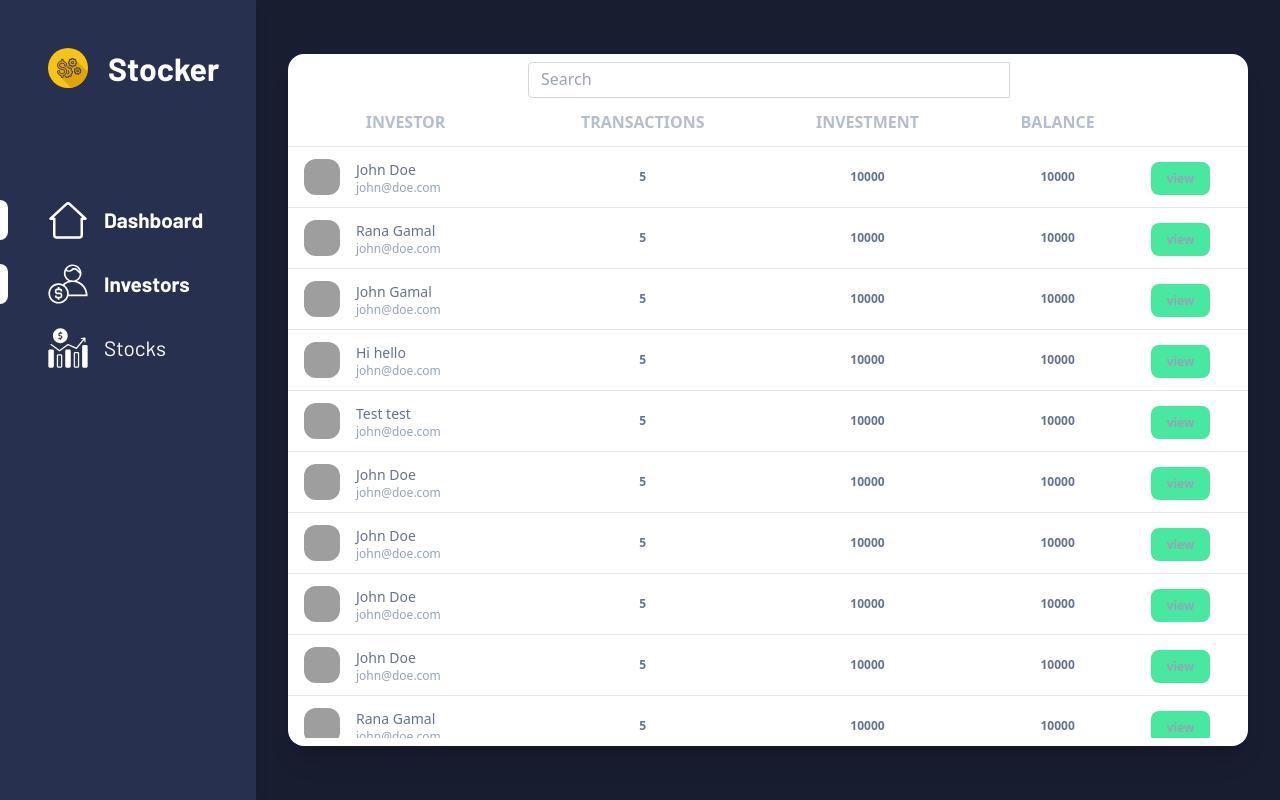
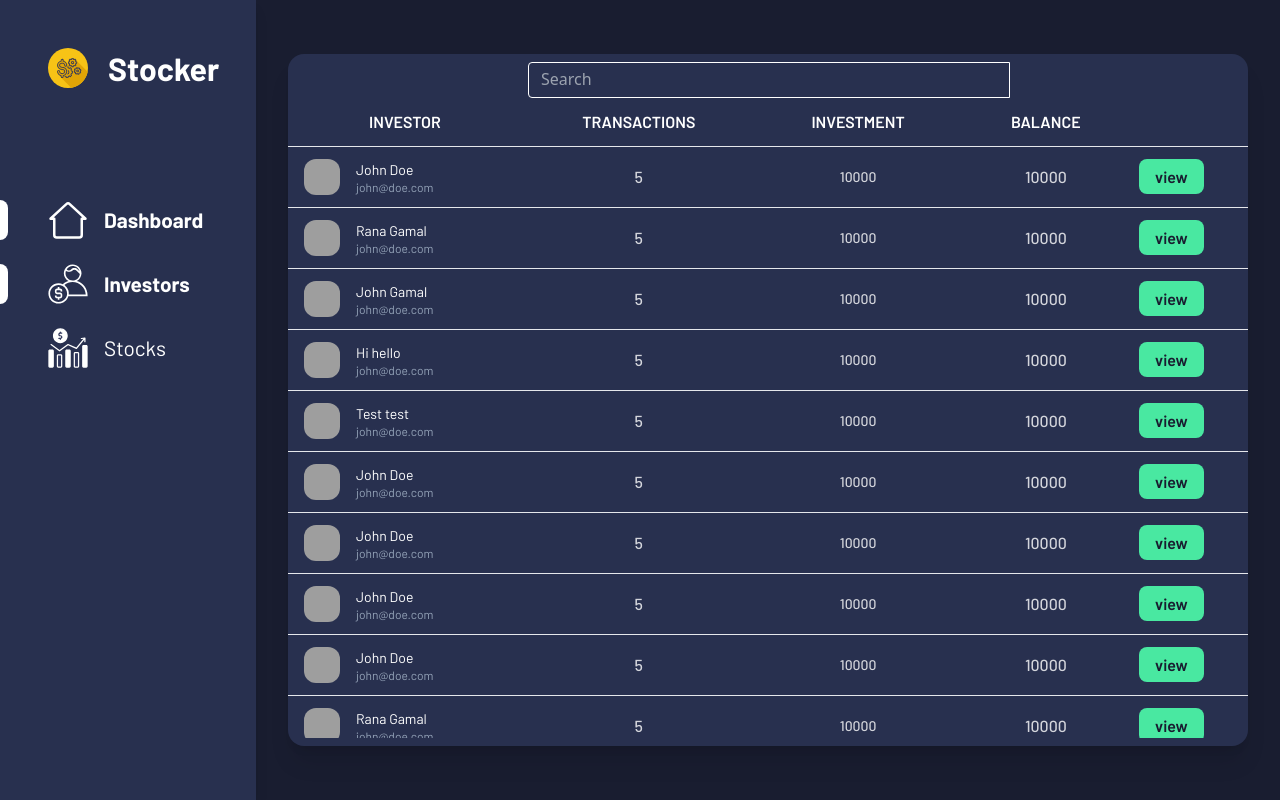
Before and after one commit to ranaagamaall/stock-market, a React (Create React App) app: page /admin/investors in a window 1280 px wide. Built offline with nearby package versions, Linux system fonts and the light colour scheme; grey boxes are pictures that could not be loaded.

Commit message:
table adjusted

```diff
--- a/src/pages/admin/investors/Investors.js
+++ b/src/pages/admin/investors/Investors.js
@@ -7,11 +7,11 @@ function Investors() {
   const [users, setUsers] = useState(data.users);
 
   return (
-    <div className="relative flex flex-col w-full min-w-0 mb-0 break-words bg-white border-0 border-transparent border-solid shadow-xl rounded-2xl bg-clip-border">
+    <div className="relative flex flex-col w-full min-w-0 mb-0 break-words bg-secondary border-0 border-transparent border-solid shadow-xl rounded-2xl bg-clip-border">
       <div class="relative mt-2 w-1/2 mx-auto flex  flex-wrap items-stretch">
         <input
           type="search"
-          class="relative m-0 -mr-0.5 block w-[1px] min-w-0 flex-auto rounded-l border border-solid border-neutral-300 bg-transparent bg-clip-padding px-3 py-[0.25rem] text-base font-normal leading-[1.6] text-neutral-700 outline-none transition duration-200 ease-in-out focus:z-[3] focus:border-primary focus:text-neutral-700 focus:shadow-[inset_0_0_0_1px_rgb(59,113,202)] focus:outline-none dark:border-neutral-600 dark:text-neutral-200 dark:placeholder:text-neutral-200 dark:focus:border-primary"
+          class="relative m-0 -mr-0.5 block w-[1px] min-w-0 flex-auto rounded-l border border-solid border-text bg-transparent bg-clip-padding px-3 py-[0.25rem] text-base font-normal leading-[1.6] text-text outline-none transition duration-200 ease-in-out focus:z-[3] focus:border-primary focus:text-text focus:shadow-[inset_0_0_0_1px_rgb(59,113,202)] focus:outline-none"
           placeholder="Search"
           onChange={(e) => { setUsers(data.users.filter(user => user.name.toLowerCase().includes(e.target.value.toLowerCase()))) }}
         />
@@ -19,13 +19,13 @@ function Investors() {
       </div>
       <div className="flex-auto h-full px-0 pt-0 pb-2">
         <div className="p-0 overflow-x-auto h-[80vh]">
-          <table className="items-center w-full mb-0 align-top border-gray-200 pb text-slate-500">
+          <table className="items-center w-full mb-0 align-top border-text pb text-text">
             <thead className="align-bottom">
               <tr>
                 {
                   data.columns.map((column, index) =>
 
-                    <th key={index} className="px-6 py-3 font-bold text-center uppercase align-middle bg-transparent border-b border-gray-200 shadow-none text-xxs border-b-solid tracking-none whitespace-nowrap text-slate-400 opacity-70">
+                    <th key={index} className="px-6 py-3 font-semibold font-main text-center uppercase align-middle bg-transparent border-b border-gray-200 shadow-none text-xxs border-b-solid tracking-none whitespace-nowrap text-text ">
                       {column}
                     </th>
                   )
@@ -43,23 +43,23 @@ function Investors() {
                         <img src={user.pic} className="inline-flex items-center justify-center mr-4 text-sm text-white transition-all duration-200 ease-in-out h-9 w-9 rounded-xl" alt="user" />
                       </div>
                       <div className="flex flex-col justify-center">
-                        <h6 className="mb-0 text-sm leading-normal">{user.name}</h6>
-                        <p className="mb-0 text-xs leading-tight text-slate-400">{user.email}</p>
+                        <h6 className="mb-0 text-sm leading-normal font-main">{user.name}</h6>
+                        <p className="mb-0 text-xs leading-tight text-slate-400 font-main" >{user.email}</p>
                       </div>
                     </div>
                   </td>
 
-                  <td className="p-2 align-middle bg-transparent border-b whitespace-nowrap shadow-transparent">
-                    <p className="mb-0 text-xs font-semibold leading-tight text-center">{user.numberOfTransactions}</p>
+                  <td className="p-2 text-center align-middle bg-transparent border-b whitespace-nowrap shadow-">
+                    <p className="mb-0 text-s font-medium leading-tight text-center font-main opacity-80">{user.numberOfTransactions}</p>
                   </td>
                   <td className="p-2 text-sm leading-normal text-center align-middle bg-transparent border-b whitespace-nowrap shadow-transparent">
-                    <p className="mb-0 text-xs font-semibold leading-tight text-center">{user.totalInvestment}</p>
+                    <p className="mb-0 text-s font-medium leading-tight text-center font-main opacity-80">{user.totalInvestment}</p>
                   </td>
                   <td className="p-2 text-center align-middle bg-transparent border-b whitespace-nowrap shadow-transparent">
-                    <p className="mb-0 text-xs font-semibold leading-tight text-center">{user.currentBalance}</p>
+                    <p className="mb-0 text-s font-medium leading-tight text-center font-main opacity-80">{user.currentBalance}</p>
                   </td>
                   <td className="p-2 align-middle border-b whitespace-nowrap shadow-transparent">
-                    <a className="px-4 py-2 text-xs font-semibold leading-tight rounded-lg bg-success text-slate-400">view</a>
+                    <a className="px-4 py-2 text-s font-semibold leading-tight rounded-lg bg-success text-primary font-main">view</a>
                   </td>
 
 
```
